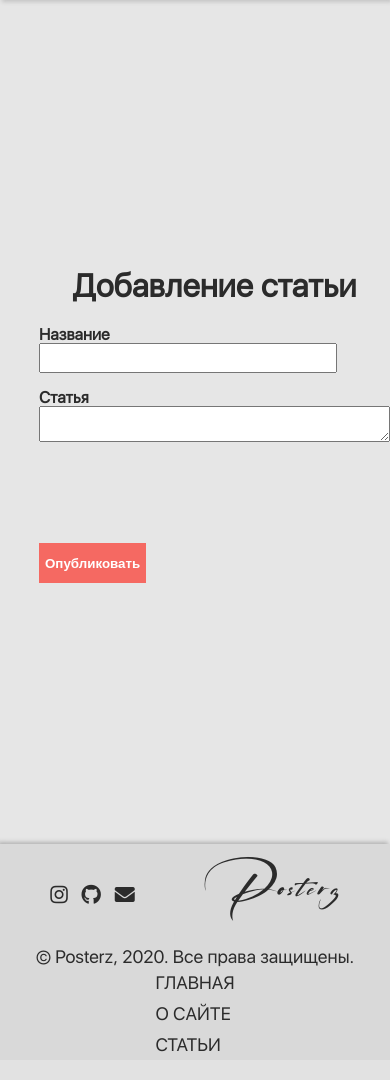
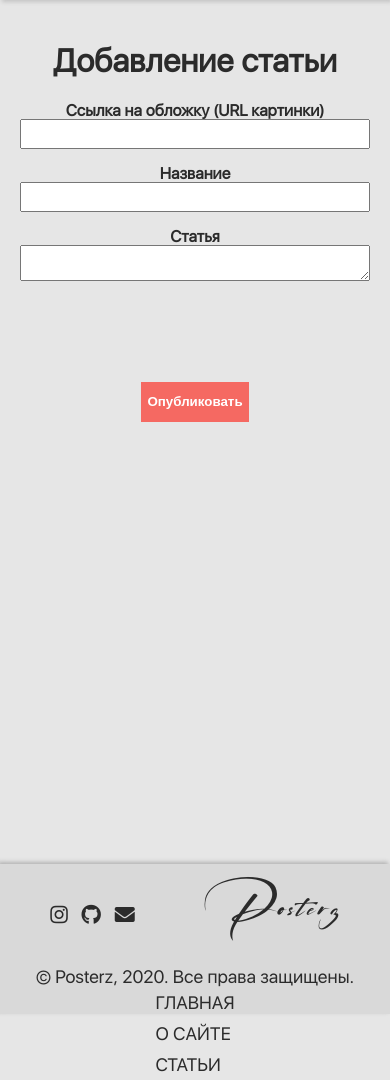
Before and after one commit to akmatoff/posterz, a Flask app: page /add_article in a window 390 px wide. Shown: the part 164-1244 px from the top of the page. Before the commit the page ends 1216 px from the top, so only its background shows below. Run offline with Flask 2, Linux system fonts and the light colour scheme; a user stored in the database is signed in; some libraries are stand-ins or nearby versions.

Commit message:
Fixed some bugs

```diff
--- a/app.py
+++ b/app.py
@@ -155,6 +155,7 @@ def dashboard():
 
 # Article form class
 class ArticleForm(Form):
+  cover = StringField('Ссылка на обложку (URL картинки)')
   title = StringField('Название', [validators.Length(min=1, max=250)])
   body = TextAreaField('Статья', [validators.Length(min=30)])
 
@@ -164,6 +165,7 @@ class ArticleForm(Form):
 def add_article():
   form = ArticleForm(request.form)
   if request.method == 'POST' and form.validate():
+    cover = form.cover.data
     title = form.title.data
     body = form.body.data
 
@@ -171,9 +173,8 @@ def add_article():
     con.row_factory = sqlite3.Row
     cur = con.cursor()
 
-
     # Execute
-    cur.execute("INSERT INTO articles(title, body, author) VALUES(?, ?, ?)",(title, body, session['username']))
+    cur.execute("INSERT INTO articles(cover, title, body, author) VALUES(?, ?, ?, ?)",(cover, title, body, session['username']))
 
     con.commit()
     cur.close()
@@ -194,16 +195,18 @@ def edit_article(id):
   cur = con.cursor()
 
   # Get article by id
-  result = cur.execute("SELECT * FROM articles WHERE id = %s", [id])
+  result = cur.execute("SELECT * FROM articles WHERE id = ?", [id])
 
   article = cur.fetchone()
 
   form = ArticleForm(request.form)
 
+  form.cover.data = article['cover']
   form.title.data = article['title']
   form.body.data = article['body']
 
   if request.method == 'POST' and form.validate():
+    cover = request.form['cover']
     title = request.form['title']
     body = request.form['body']
 
@@ -213,7 +216,7 @@ def edit_article(id):
 
 
     # Execute
-    cur.execute("UPDATE articles SET title=?, body=? WHERE id = ?", (title, body, id))
+    cur.execute("UPDATE articles SET cover=?, title=?, body=? WHERE id = ?", (cover, title, body, id))
 
     con.commit()
     cur.close()
--- a/static/css/style.css
+++ b/static/css/style.css
@@ -224,7 +224,7 @@ header {
 
 #table {
   margin-top: 50px;
-  width: 80vh;
+  width: 80%;
   height: 60px;
   border: 1px #2b2b2b solid;
   border-collapse: collapse;
@@ -278,13 +278,17 @@ th, td {
   color: #2b2b2b;
   text-align: justify;
   font-size: 18px;
-  font-weight: 200;
   margin-top: 20px;
 }
 
 #article-body a {
   text-decoration: none;
   color: #f56962;
+}
+
+#article-body img {
+  max-width: 100%;
+  max-height: 100%;
 }
 
 small {
@@ -301,25 +305,26 @@ hr {
 
 #article-container {
   display: flex;
+  flex-direction: column;
   width: 100%;
   min-height: 100vh;
   background-color: #e6e6e6;
-  justify-content: center;
-  flex-direction: column;
-  padding-left: 10%;
+  padding: 50px;
 }
 
 #article-form {
   display: flex;
   width: 100%;
   flex-direction: column;
+  align-self: center;
+  margin: 0 auto;
 }
 
 #article-form-group {
   display: flex;
   flex-direction: column;
   align-items: stretch;
-  align-content: flex-start;
+  align-content: center;
   width: 100%;
   color: #2b2b2b;
   font-weight: bold;
@@ -327,12 +332,13 @@ hr {
 }
 
 #article-form-field {
-  width: 85%;
+  width: 100%;
   height: 30px;
 }
 
 #flex-container {
   display: flex;
+  flex-direction: row-reverse;
   justify-content: space-around;
   flex-wrap: wrap;
   width: 70%;
@@ -374,7 +380,7 @@ hr {
 }
 
 #single-article-container {
-  width: 70%;
+  width: 55%;
   padding: 20px;
   display: flex;
   flex-direction: column;
@@ -438,7 +444,8 @@ footer {
     width: 100%;
   }
 
-  table {
+  #table {
+    width: 100%;
     max-width: 100%;
     align-items: center;
   }
@@ -449,19 +456,16 @@ footer {
     border: 1px #0f0f12 solid;
   }
 
-  #single-article-container {
+  #article-body img {
+    max-height: 20vh;
+  }
+
+  #single-article-container, #list-group, #flex-container, #article-form, #article-form-group, #article-container, footer {
     width: 100%;
   }
 
-  #list-group {
-    width: 100%;
+  #article-container {
+    padding: 10px;
   }
 
-  #flex-container {
-    width: 100%;
-  }
-
-  footer {
-    height: 100%;
-  }
 }
--- a/templates/add_article.html
+++ b/templates/add_article.html
@@ -2,9 +2,13 @@
 
 {% block content %}
     {% from 'formhelpers.html' import render_field %}
+    <div id="container">
         <div id="article-container">
             <h1 id="header-text">Добавление статьи</h1>
             <form method="POST" action="" id="article-form">
+                <div id="article-form-group">
+                    {{ render_field(form.cover, id="article-form-field") }}
+                </div>
                 <div id="article-form-group">
                     {{ render_field(form.title, id="article-form-field") }}
                 </div>
@@ -14,4 +18,5 @@
                 <p><input id="submit-button" type="submit" value="Опубликовать"></p>
             </form>
         </div>
+    </div>
 {% endblock %}
--- a/templates/articles.html
+++ b/templates/articles.html
@@ -14,7 +14,7 @@
             {% for article in articles %}
             <a href="article/{{article.id}}">
             <div id="article">
-                <img src="https://www.helpscout.com/images/blog/2016/feb/release-notes-2016.png">
+                <img src="{{article.cover}}">
                 <h1 id="title">{{ article.title }}</h1>
                 <small>{{ article.author }}</small>
             </div>
--- a/templates/edit_article.html
+++ b/templates/edit_article.html
@@ -5,6 +5,9 @@
     <div id="article-container">
         <h1 id="header-text">Редактирование статьи</h1>
         <form method="POST" action="" id="article-form">
+            <div id="article-form-group">
+                {{ render_field(form.cover, id="article-form-field") }}
+            </div>
             <div id="article-form-group">
                 {{ render_field(form.title, id="article-form-field") }}
             </div>
--- a/templates/layout.html
+++ b/templates/layout.html
@@ -18,7 +18,7 @@
     <script src="//cdn.ckeditor.com/4.13.1/standard/ckeditor.js"></script>
     <script>
       CKEDITOR.replace('editor')
-      CKEDITOR.config.width = '85%';
+      CKEDITOR.config.width = '100%';
       CKEDITOR.config.height = '600';
     </script>
   </body>
```
Also changed, not shown: posterz.db, templates/article.html (indentation only). Lines whose indentation alone changed are shown as unchanged.
